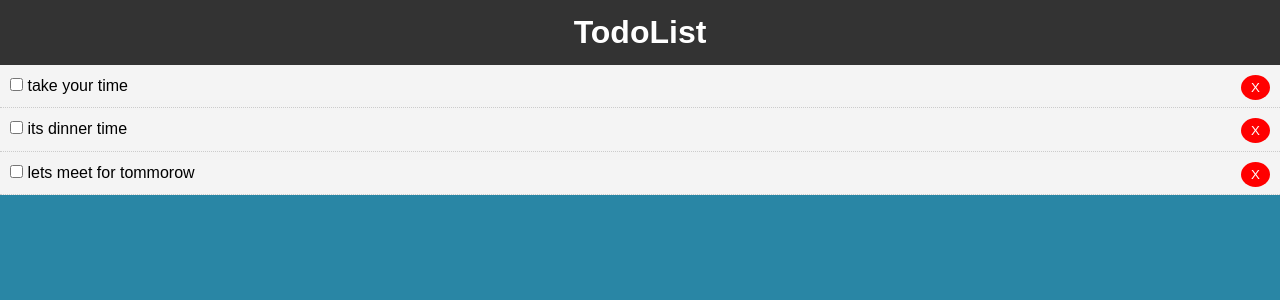
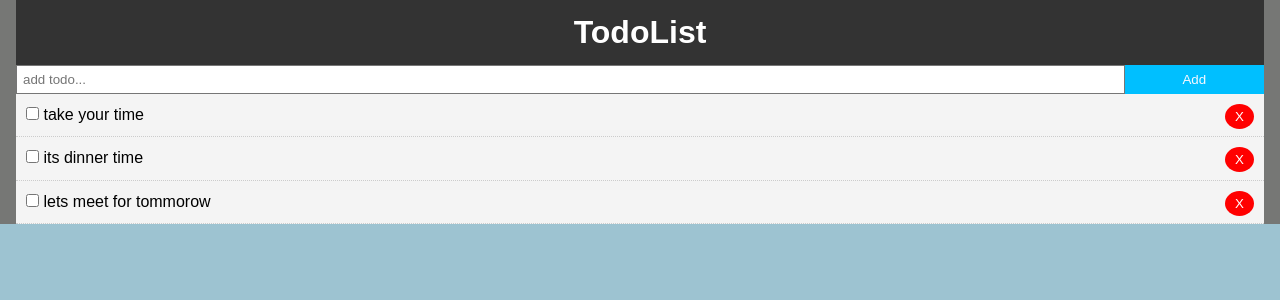
Before and after one commit to mustafcode10/react-todoList, a React (Create React App) app: page / in a window 1280 px wide. Shown: the top 300 px of the page. Built offline with nearby package versions, Linux system fonts and the light colour scheme.

Commit message:
features AddTodo

```diff
--- a/src/App.css
+++ b/src/App.css
@@ -7,5 +7,21 @@
 {
     font-family: Arial, Helvetica, sans-serif;
     line-height: 1.4;
-    background: rgb(41, 134, 165);
+    background: rgb(157, 195, 209);
 }
+
+.container {
+    background: rgb(118, 119, 117);
+    padding:0 1rem;
+}
+.btn{
+    display: inline-block;
+    background: deepskyblue;
+    color: ghostwhite;
+    border: none;
+    padding: 7px 15px;
+    cursor: pointer;
+}
+.btn:hover{
+ background:darkblue
+}
--- a/src/App.js
+++ b/src/App.js
@@ -1,6 +1,7 @@
 import Header from './components/layout/Header'
 import './App.css'
 import Todos from './components/Todos'
+import AddTodo from './components/AddTodo'
 
 
 import React, { Component } from 'react'
@@ -60,12 +61,17 @@
     // console.log("State",this.state.todos)
     return (
       <div>
-         <Header />
+        <div className="container">
+        <Header />
+         <AddTodo />
         <Todos
           listItem={this.state.todos}
           markComplete={this.markComplete}
           deleteId={this.deleteMark}
         />
+
+        </div>
+
       </div>
     )
   }
--- /dev/null
+++ b/src/components/AddTodo.js
@@ -0,0 +1,27 @@
+import React, { Component } from 'react'
+
+ class AddTodo extends Component {
+    render() {
+        return (
+
+            <form style={{display: 'flex'}}>
+             <input
+             type="text"
+             name="title"
+             style={{flex: '10', padding: '5px'}}
+
+             placeholder="add todo..."/>
+             <input
+             type='submit'
+             value="Add"
+             style={{flex: '1'}}
+             className="btn"
+
+             />
+            </form>
+
+        )
+    }
+}
+
+export default AddTodo;
```
Also changed, not shown: 1 other file (tests, documents, lock files or other folders).
